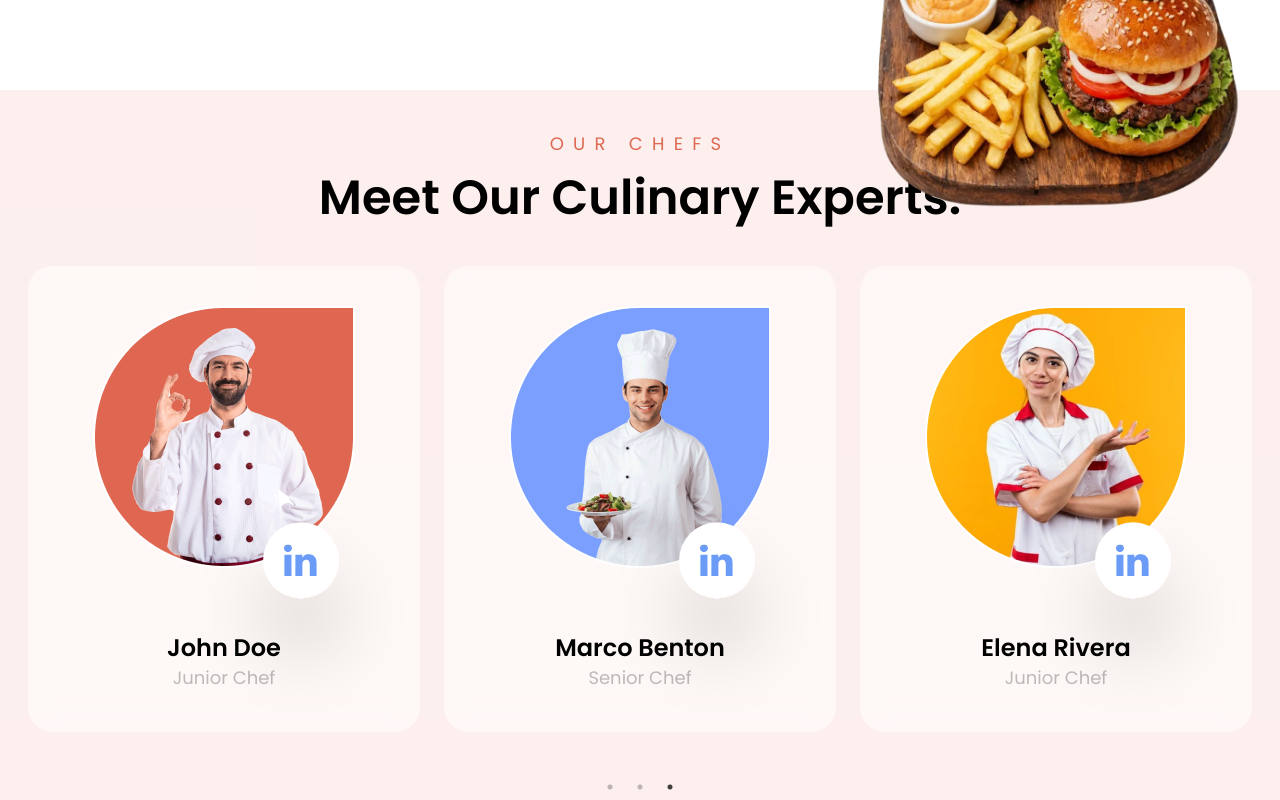
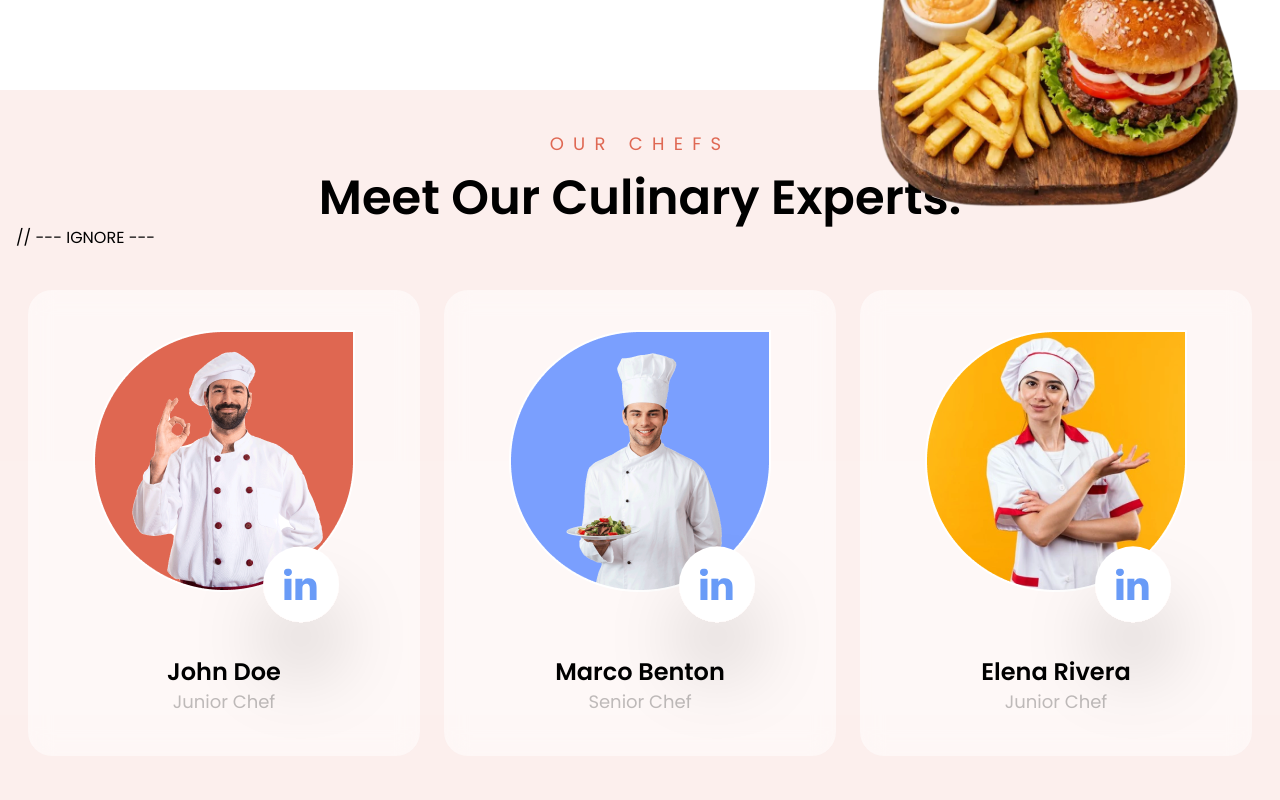
Before and after one commit to BuddhikaKulasekara/chef-kitchen, a Next.js app in the folder frontend/: page / in a window 1280 px wide. Shown: the part 2080-2880 px from the top of the page. Built offline with nearby package versions, Linux system fonts and the light colour scheme.

Commit message:
feat:IGNORE

```diff
--- a/frontend/src/app/components/Home/Expert/index.tsx
+++ b/frontend/src/app/components/Home/Expert/index.tsx
@@ -67,6 +67,7 @@ const Expert = () => {
           </p>
           <h2>Meet Our Culinary Experts.</h2>
         </div>
+        // --- IGNORE ---
         <Slider {...settings}>
           {loading
             ? Array.from({ length: 3 }).map((_, i) => (
```
